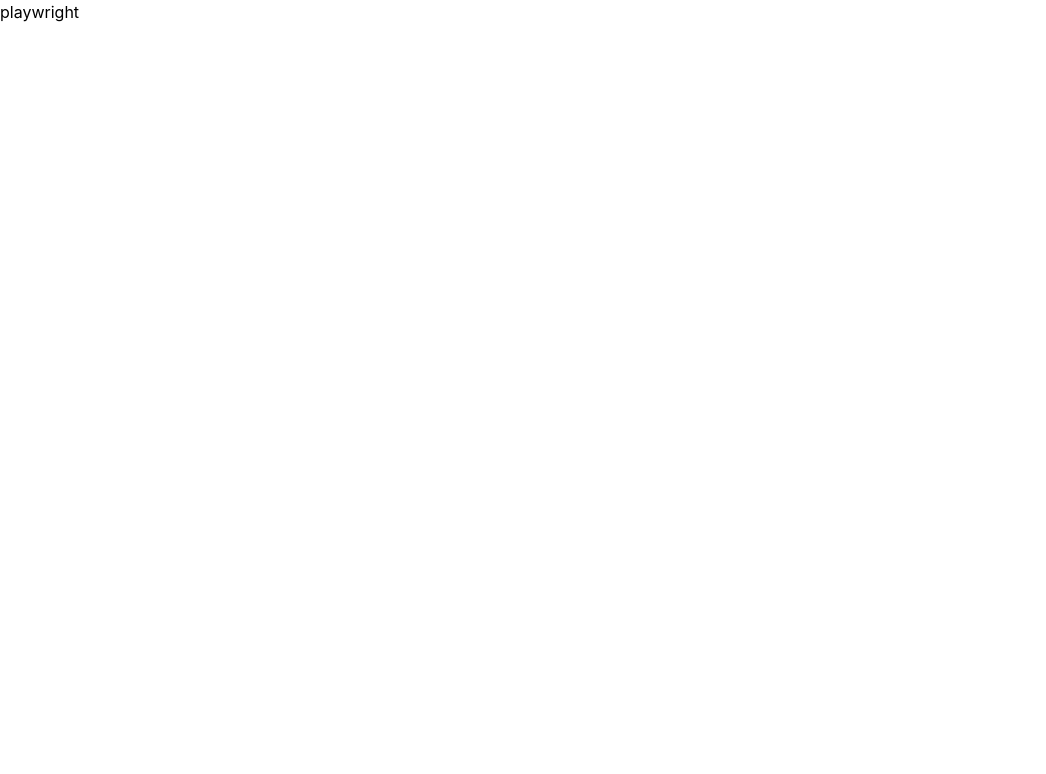
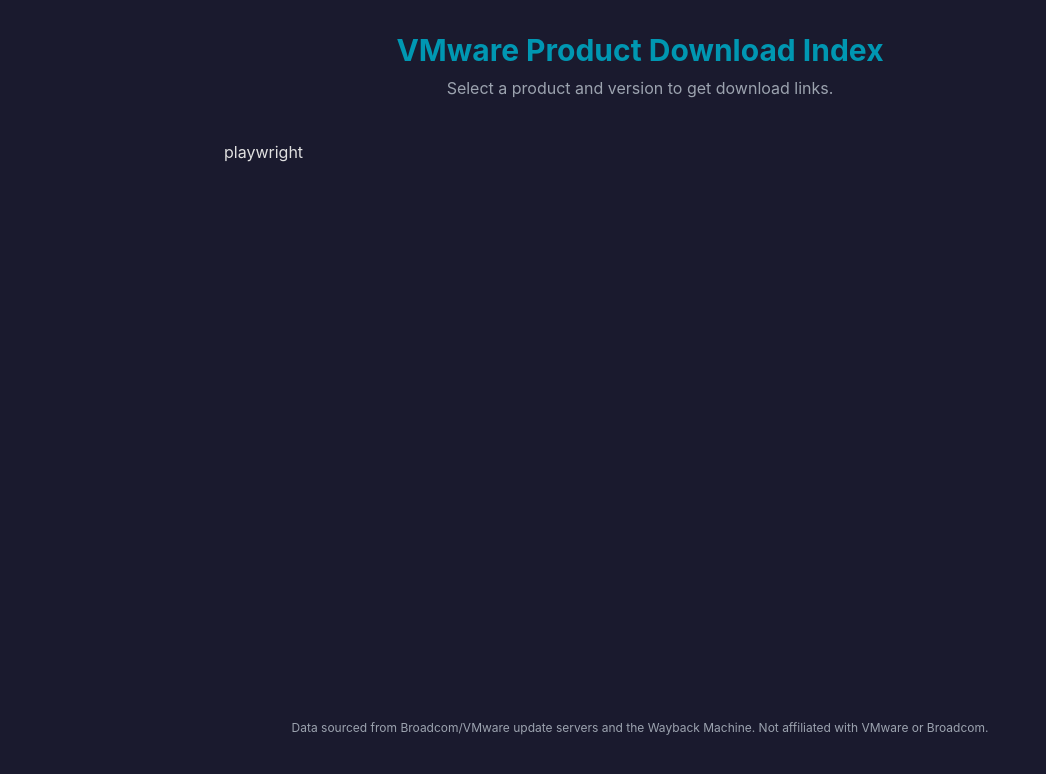
Before and after one commit to playday3008/vmware-index, a SvelteKit app: page /demo in a window 1280 px wide. Shown: the top 774 px of the page, without its empty margins (0-1046 px from the left). Built offline with nearby package versions, Linux system fonts and the light colour scheme.

Commit message:
feat: add dark VMware-themed layout with Tailwind CSS

```diff
--- /dev/null
+++ b/src/app.css
@@ -0,0 +1,15 @@
+@import 'tailwindcss';
+@plugin '@tailwindcss/forms';
+@plugin '@tailwindcss/typography';
+
+@theme {
+	--color-vmw-bg: #1a1a2e;
+	--color-vmw-surface: #16213e;
+	--color-vmw-accent: #0097b2;
+	--color-vmw-accent-hover: #00c9db;
+	--color-vmw-text: #e0e0e0;
+	--color-vmw-text-muted: #9ca3af;
+	--color-vmw-error: #ef4444;
+	--color-vmw-success: #22c55e;
+	--color-vmw-border: #2a3a5c;
+}
--- a/src/app.html
+++ b/src/app.html
@@ -6,7 +6,7 @@
 		<meta name="text-scale" content="scale" />
 		%sveltekit.head%
 	</head>
-	<body data-sveltekit-preload-data="hover">
+	<body class="bg-vmw-bg text-vmw-text min-h-screen" data-sveltekit-preload-data="hover">
 		<div style="display: contents">%sveltekit.body%</div>
 	</body>
 </html>
--- a/src/routes/+layout.svelte
+++ b/src/routes/+layout.svelte
@@ -1,9 +1,30 @@
 <script lang="ts">
-	import './layout.css';
+	import '../app.css';
 	import favicon from '$lib/assets/favicon.svg';
 
 	let { children } = $props();
 </script>
 
-<svelte:head><link rel="icon" href={favicon} /></svelte:head>
-{@render children()}
+<svelte:head>
+	<link rel="icon" href={favicon} />
+</svelte:head>
+
+<div class="mx-auto flex min-h-screen max-w-4xl flex-col px-4 py-8 sm:px-8">
+	<header class="mb-10 text-center">
+		<h1 class="text-2xl font-bold text-vmw-accent sm:text-3xl">VMware Product Download Index</h1>
+		<p class="mt-2 text-vmw-text-muted">
+			Select a product and version to get download links.
+		</p>
+	</header>
+
+	<main class="flex-1">
+		{@render children()}
+	</main>
+
+	<footer class="mt-16 mb-8 text-center text-xs text-vmw-text-muted">
+		<p>
+			Data sourced from Broadcom/VMware update servers and the Wayback Machine. Not affiliated
+			with VMware or Broadcom.
+		</p>
+	</footer>
+</div>
--- a/src/routes/layout.css
+++ /dev/null
@@ -1,3 +0,0 @@
-@import 'tailwindcss';
-@plugin '@tailwindcss/forms';
-@plugin '@tailwindcss/typography';
```
